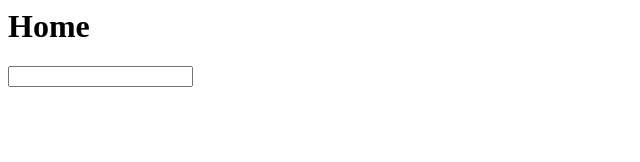
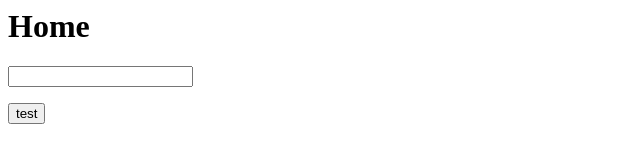
Before and after one commit to kennyweigel/Wave-Wire, a plain HTML site: page phonegap-workshop-master/index.html in a window 1280 px wide. Shown: the full height of the page, 0-640 px from the left. Drawn offline with Linux system fonts and the light colour scheme.

Commit message:
web alert

```diff
--- a/phonegap-workshop-master/index.html
+++ b/phonegap-workshop-master/index.html
@@ -5,6 +5,7 @@
 			<input class='search-key' type="text"/>
 			<ul class='employee-list'></ul>
 		</div>
+		<button onclick='alert("test")'>test</button>
 		<script src="lib/jquery-1.8.2.min.js"></script>
 		<script src="js/storage/memory-store.js"></script>
 		<script src="js/main.js"></script>
```
